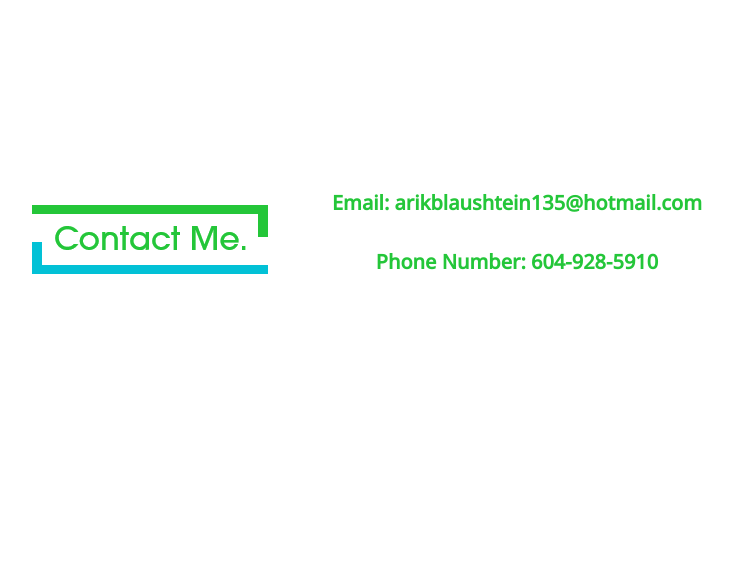
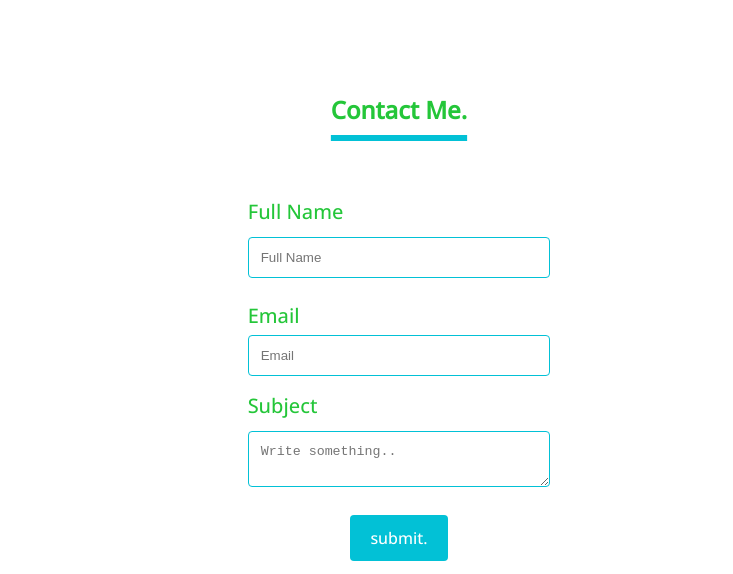
Before and after one commit to ArikB21/portfolio-fr, a plain HTML site: page about.html in a window 1280 px wide. Shown: the part 3193-3767 px from the top of the page, without its empty margins (241-974 px from the left). Drawn offline with nearby package versions, Linux system fonts and the light colour scheme.

Commit message:
additional feature to about me page

```diff
--- a/about.html
+++ b/about.html
@@ -132,7 +132,7 @@
                 </div>
             </div>
         </section>
-        <section class="contact">
+        <!-- <section class="contact">
             <div class="is-flex justify contact-me">
                 <div class="contact-section">
                     <div class="contact-me-img">
@@ -148,7 +148,30 @@
                     </div>
                 </div>
             </div>
-        </section>
+        </section> -->
+        <div>
+            <h3 class="contact-h3">Contact Me.</h3>
+            <div class="contact-container">
+            <form action="https://formsubmit.co/arikblaushtein135@hotmail.com" method="POST">
+                <div class="justify">
+                    <label for="name">Full Name</label>
+                    <input type="text" id="name" name="Name" placeholder="Full Name" required>
+                </div>
+                <div class="justify">
+                    <label for="email">Email</label>
+                    <input type="email" id="email" name="Email" placeholder="Email" required>
+                </div>
+                <div>
+                <label for="subject">Subject</label>
+                <textarea id="subject" name="subject" placeholder="Write something.." required></textarea>
+                </div>
+                <div class="justify is-flex">
+                <input type="submit" value="submit.">
+                </div>
+            </form>
+            </div>
+
+        </div>
     </main>
 
     <Footer>
```
